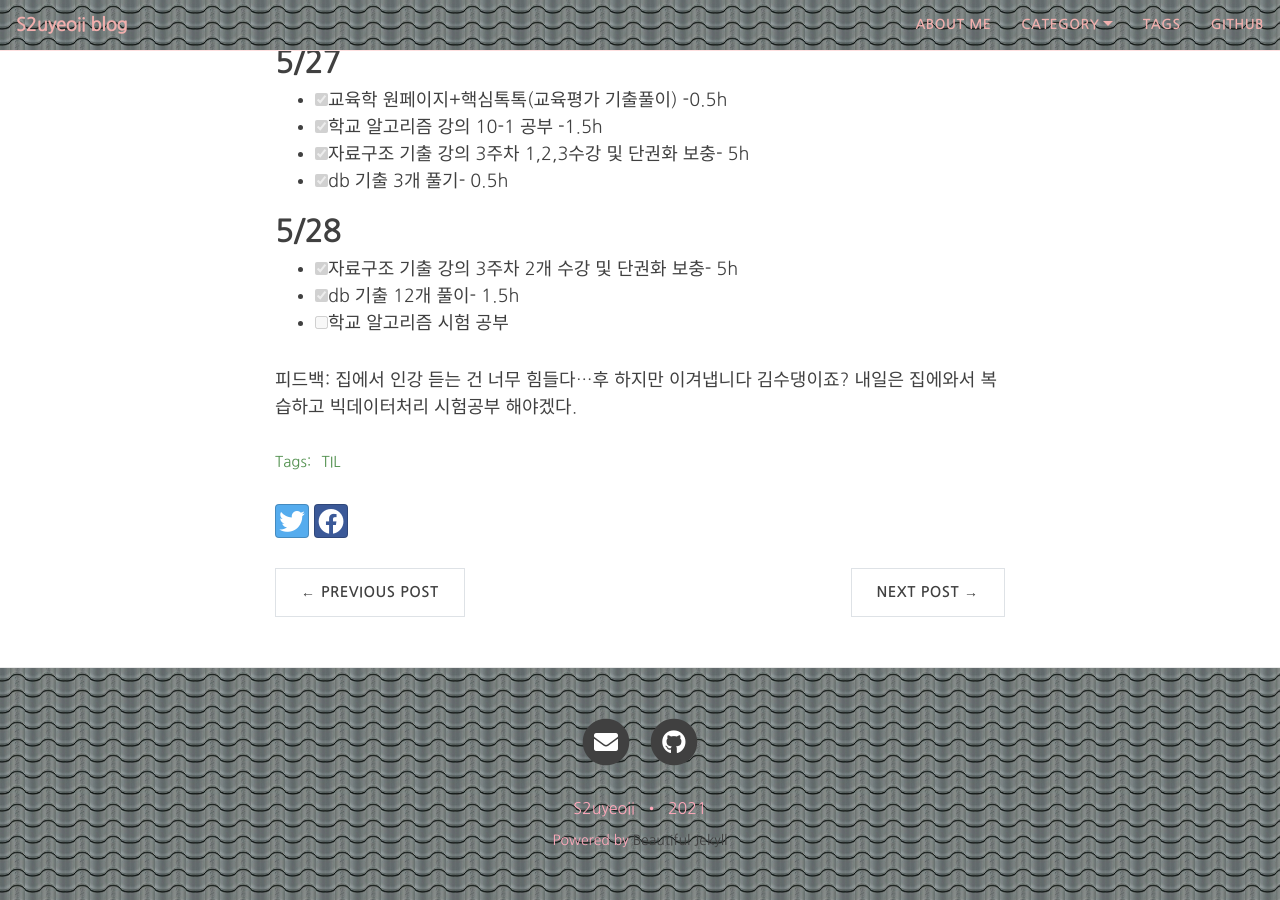
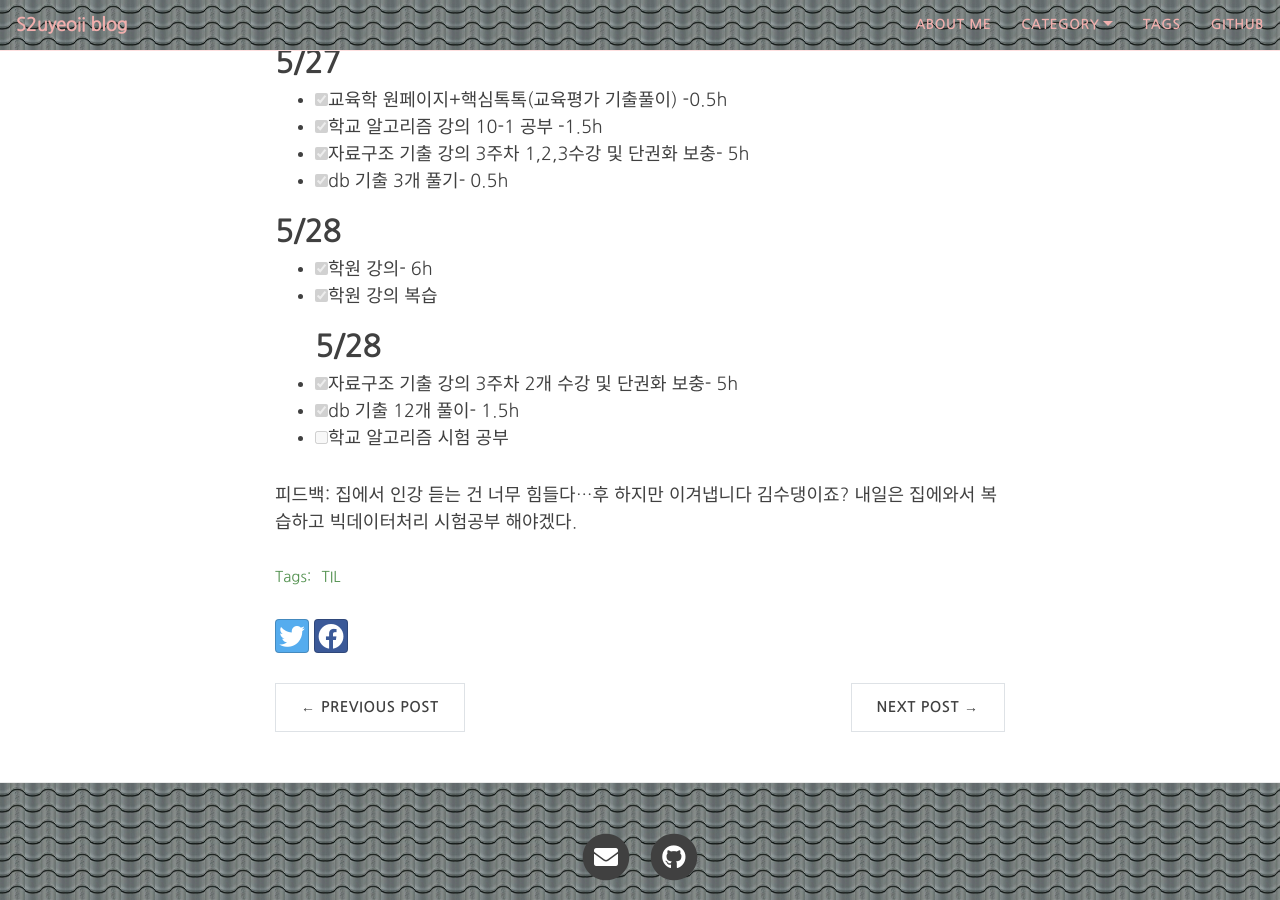
Before and after one commit to yeoneed/yeoneed.github.io, a Jekyll site: the page built from _posts/2021-05-24-5월넷째주-TIL.md, in a window 1280 px wide and 900 px high, scrolled down 832 px. Built offline with Jekyll 4.4.1, drawn with Linux system fonts in a browser that asks for light colours; nearby versions of some CDN libraries; some web fonts are replaced.

Commit message:
Update 2021-05-24-5월넷째주-TIL.md

```diff
--- a/_posts/2021-05-24-5월넷째주-TIL.md
+++ b/_posts/2021-05-24-5월넷째주-TIL.md
@@ -34,6 +34,9 @@ category: [TIL]
 - [x] db 기출 3개 풀기- 0.5h
 
 ## 5/28
+- [x] 학원 강의- 6h
+- [x] 학원 강의 복습
+## 5/28
 - [x] 자료구조 기출 강의 3주차 2개 수강 및 단권화 보충- 5h
 - [x] db 기출 12개 풀이- 1.5h
 - [ ] 학교 알고리즘 시험 공부
```
